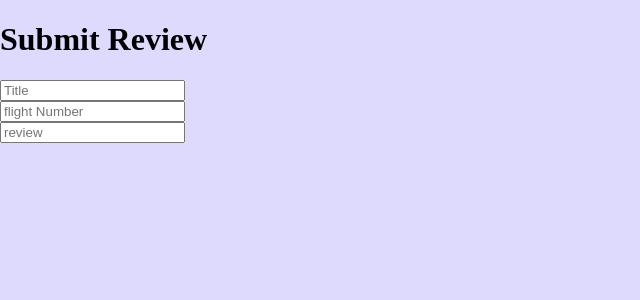
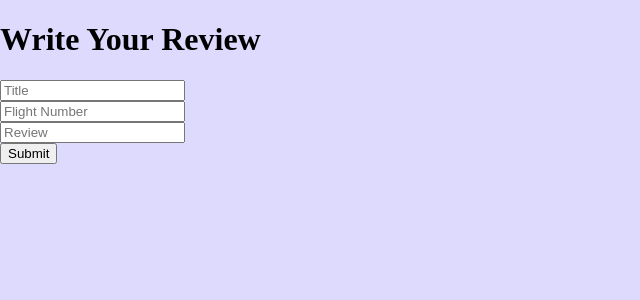
Before and after one commit to Ayon-Bhowmick/Hackrithmitic2, a React (Create React App) app in the folder web/: page /create in a window 1280 px wide. Shown: the top 300 px of the page, without its empty margins (0-640 px from the left). Built offline with nearby package versions, Linux system fonts and the light colour scheme.

Commit message:
input boxes and submit

```diff
--- a/web/src/pages/Create.js
+++ b/web/src/pages/Create.js
@@ -1,26 +1,49 @@
 import React, { useState } from 'react';
+import Axios from 'axios'
+function InputBox() {
 
-function InputBox() {
-  const [value, setValue] = useState('');
+  const url = ""
+  const [data, setData]=useState({
+    title: "",
+    flightNum: "",
+    review:""
+  })
 
-  function handleChange(event) {
-    setValue(event.target.value);
+  function handle(e){
+    const newdata={...data}
+    newdata[e.target.id]=e.target.value
+    setData(newdata)
+    console.log(newdata)
   }
 
+  function submit(e){
+    e.preventDefault();
+    Axios.post(url,{
+      title: data.name,
+      flightNum: data.flightNum,
+      review: data.review
+    })
+    .then(res=>{
+      console.log(res.data)
+    })
+  }
   return (
     <div>
       <h1>
-        Submit Review
+        Write Your Review
       </h1>
       <div>
-        <form>
-          <input placeholder='Title' type="text"></input>
-        </form>
-        <form>
-          <input placeholder='flight Number' type="text"></input>
-        </form>
-        <form>
-          <input placeholder='review' type="text"></input>
+        <form onSubmit={(e)=>submit(e)}>
+          <div>
+          <input onChange={(e)=>handle(e)} id="title" value={data.title} placeholder='Title' type="text"></input>
+          </div>
+          <div>
+            <input onChange={(e)=>handle(e)} id="flightNum" value={data.flightNum} placeholder='Flight Number' type="text"></input>
+          </div>
+          <div>
+            <input onChange={(e)=>handle(e)} id="review" value={data.review} placeholder='Review' type="text"></input>
+          </div>
+          <button>Submit</button>
         </form>
       </div>
     </div>
```
